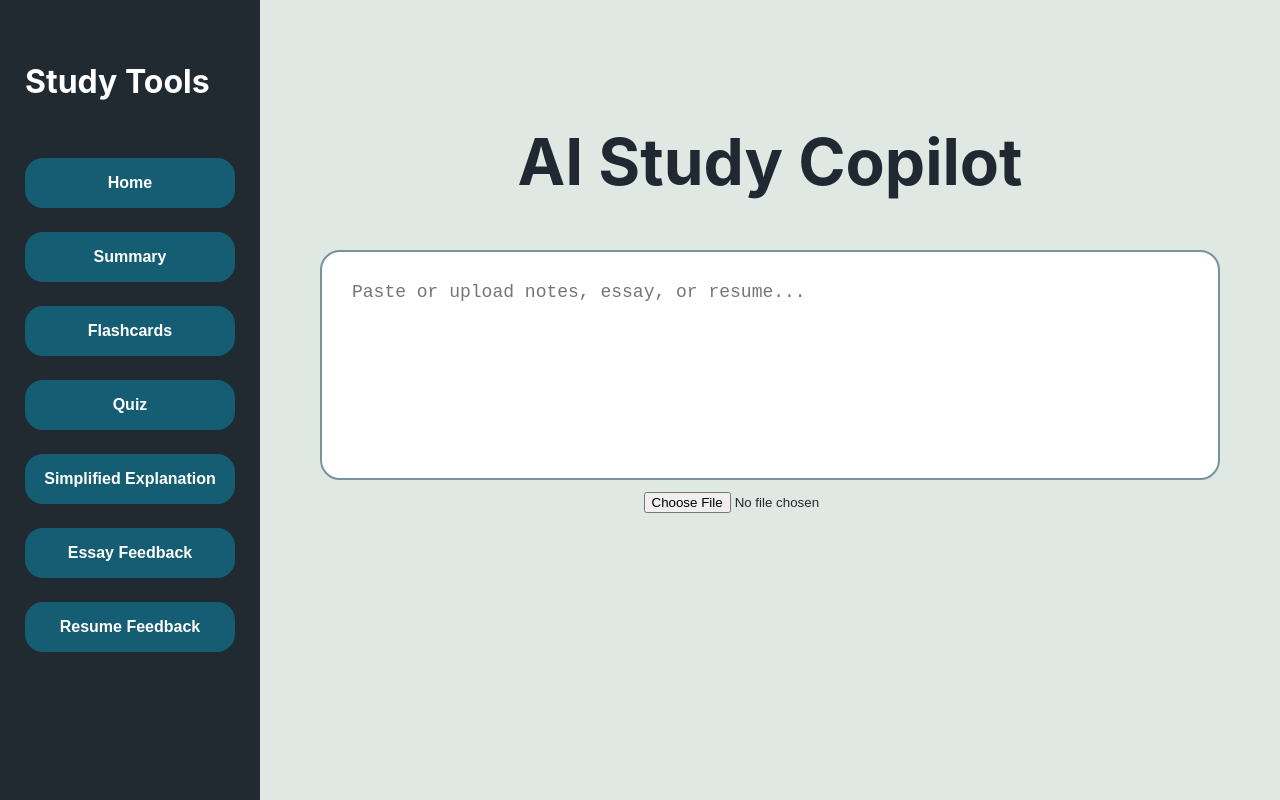
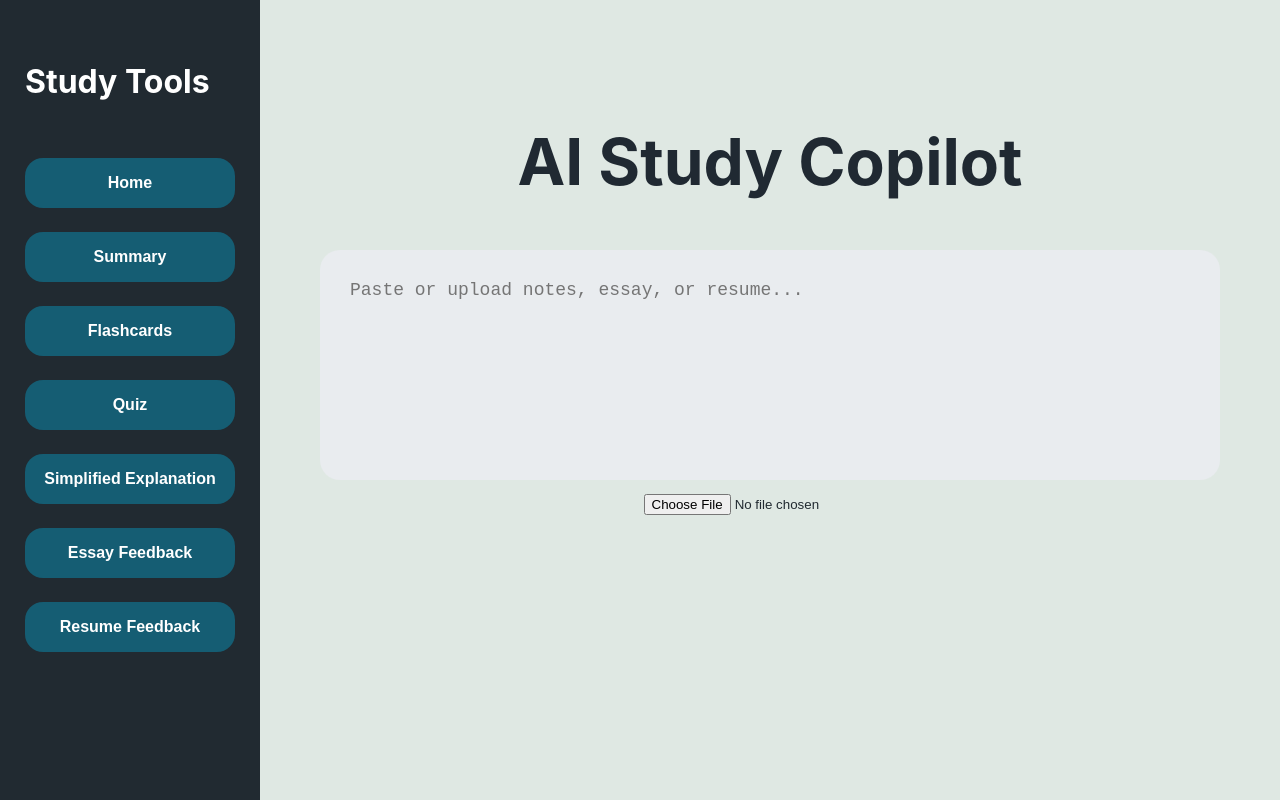
Before and after one commit to dhruvikakotha/ai-study-copilot, a React app in the folder frontend/: page / in a window 1280 px wide. Built offline with nearby package versions, Linux system fonts and the light colour scheme; the HTML template or start-up script is replaced by a standard one.

Commit message:
Refactor CSS styles for textarea and buttons
Updated styles for various components, including textarea and buttons. Removed blue outline from textarea and adjusted button margins.

```diff
--- a/frontend/src/App.css
+++ b/frontend/src/App.css
@@ -34,6 +34,10 @@ body {
   cursor: pointer;
 }
 
+.sidebar button:hover {
+  background: #0f3f52;
+}
+
 .main {
   flex: 1;
   padding: 80px 60px;
@@ -51,20 +55,25 @@ h1 {
   color: #202932;
 }
 
+/* ✅ FIXED TEXTBOX (no blue outline) */
 textarea {
   width: 100%;
   height: 230px;
   padding: 30px;
   border-radius: 20px;
-  border: 2px solid #78939b;
+  border: none;
+  outline: none;
+  background: #e9ecef;
   font-size: 18px;
   resize: none;
 }
 
+/* upload button */
 input[type="file"] {
-  margin-top: 8px;
+  margin-top: 10px;
 }
 
+/* output box */
 .output {
   background: white;
   padding: 25px;
@@ -74,6 +83,7 @@ input[type="file"] {
   box-shadow: 0 2px 10px rgba(0, 0, 0, 0.08);
 }
 
+/* loading */
 .loading-box {
   text-align: center;
   margin-top: 30px;
@@ -95,6 +105,27 @@ input[type="file"] {
   }
 }
 
+/* markdown */
+.formatted-output pre {
+  background: #111;
+  color: white;
+  padding: 10px;
+  border-radius: 6px;
+  overflow-x: auto;
+}
+
+/* buttons inside output */
+.output button {
+  margin: 10px 8px 0 0;
+  padding: 10px 14px;
+  border-radius: 8px;
+  border: none;
+  background: #124e66;
+  color: white;
+  cursor: pointer;
+}
+
+/* quiz */
 .quiz-option {
   display: block;
   width: 100%;
```
